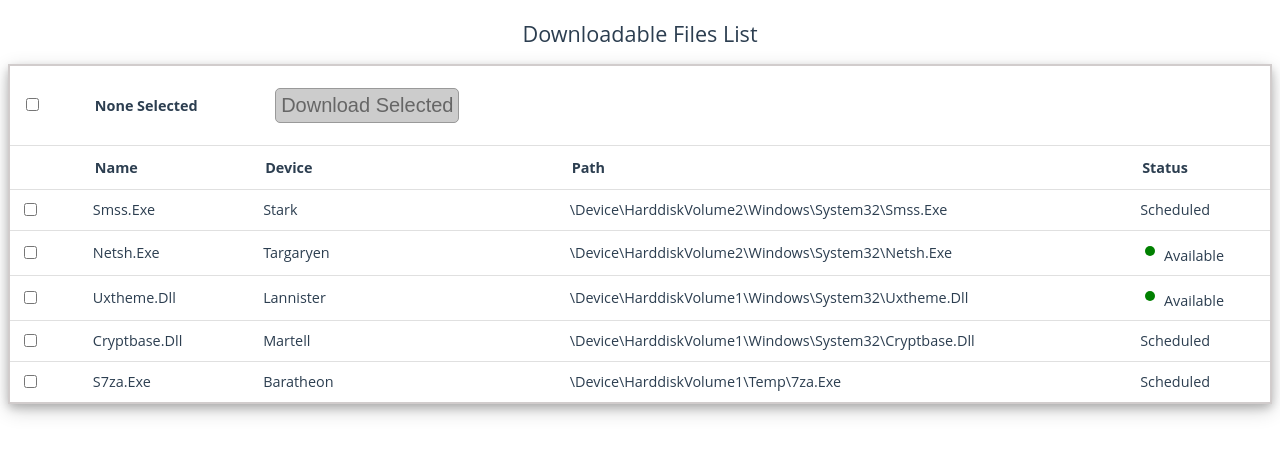
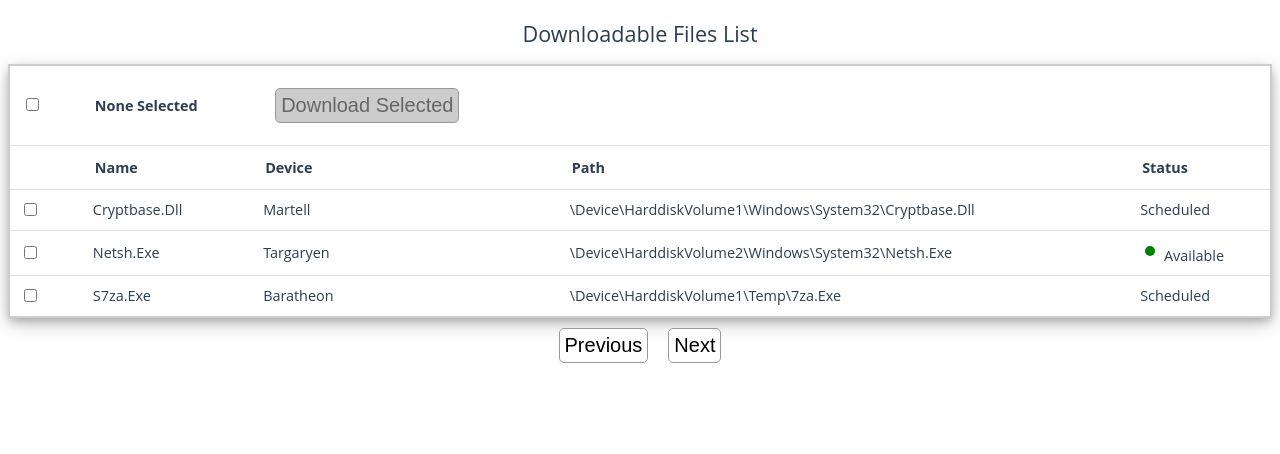
Before and after one commit to hvp130230/filedownloadtable, a Vue app: page / in a window 1280 px wide. Shown: the top 454 px of the page. Built offline with nearby package versions, Linux system fonts and the light colour scheme; the HTML template or start-up script is replaced by a standard one.

Commit message:
basic sorting and pagination added

```diff
--- a/src/App.vue
+++ b/src/App.vue
@@ -1,6 +1,6 @@
 <template>
   <div id="app">
-    <VueTable :data="tableData" />
+    <VueTable :data="tableData" defaultSort="name" pageSize=3 />
   </div>
 </template>
 
--- a/src/components/VueTable.vue
+++ b/src/components/VueTable.vue
@@ -33,14 +33,27 @@
         </tr>
         <tr>
           <th colspan="1"></th>
-          <th scope="col" v-for="(col, index) in cols" :key="index">
+          <th
+            scope="col"
+            v-for="(col, index) in cols"
+            :key="index"
+            @click="sort(col)"
+          >
             {{ col }}
+            <i
+              :class="{
+                'fa fa-caret-down':
+                  sortByDir == 'asc' && sortByField == col,
+                'fa fa-caret-up':
+                  sortByDir == 'desc' && sortByField == col,
+              }"
+            ></i>
           </th>
         </tr>
       </thead>
       <tbody>
         <tr
-          v-for="(row, rowIdx) in data"
+          v-for="(row, rowIdx) in sortedData"
           :key="rowIdx"
           :class="{ 'tbl-row-selected': selected.indexOf(row.name) > -1 }"
         >
@@ -66,19 +79,28 @@
         </tr>
       </tbody>
     </table>
+    <button class="btn" @click="prevPage">
+      <i class="fa fa-caret-left"></i> Previous
+    </button>
+    <button class="btn" @click="nextPage">
+      Next <i class="fa fa-caret-right"></i>
+    </button>
     <dialog open id="dialog" v-if="showDialog">
       <div class="dialog-header">
-        <div class="title">
-          Downloadable Content
-        </div>
+        <div class="title">Downloadable Content</div>
         <button class="btn-close" @click="closeDialog">
           <i class="fa fa-close"></i>
         </button>
       </div>
       <h4>Available Content</h4>
       <div v-if="availableContent && availableContent.length > 0">
-        <div v-for="(content, idx) in availableContent" :key="idx + content.path">
-          <span><b>{{ content.device }}</b></span>:
+        <div
+          v-for="(content, idx) in availableContent"
+          :key="idx + content.path"
+        >
+          <span
+            ><b>{{ content.device }}</b></span
+          >:
           {{ content.path }}
         </div>
       </div>
@@ -86,8 +108,13 @@
       <br />
       <h4>Scheduled Content</h4>
       <div v-if="scheduledContent && scheduledContent.length > 0">
-        <div v-for="(content, idx) in scheduledContent" :key="idx + content.path">
-          <span><b>{{ content.device }}</b></span>:
+        <div
+          v-for="(content, idx) in scheduledContent"
+          :key="idx + content.path"
+        >
+          <span
+            ><b>{{ content.device }}</b></span
+          >:
           {{ content.path }}
         </div>
       </div>
@@ -102,6 +129,8 @@ export default {
   name: "VueTable",
   props: {
     data: Array,
+    defaultSort:String,
+    pageSize:String
   },
   data() {
     return {
@@ -113,16 +142,38 @@ export default {
       dialogContent: [],
       availableContent: [],
       scheduledContent: [],
+      sortByField: "name",
+      sortByDir: "asc",
+      pageSizeNo: "5",
+      currentPage: "1",
     };
   },
   created() {
     if (this.data.length) this.cols = Object.keys(this.data[0]);
+    this.pageSizeNo = this.pageSize;
+    this.sortByField = this.defaultSort;
   },
   computed: {
     getSelectedCount() {
       return this.selected.length > 0
         ? "Selected " + this.selected.length
         : "None Selected";
+    },
+    sortedData() {
+      return this.data
+        .slice(0)
+        .sort((a, b) => {
+          if (a[this.sortByField] < b[this.sortByField])
+            return -1 * ((this.sortByDir === "desc") ? -1 : 1);
+          if (a[this.sortByField] > b[this.sortByField])
+            return 1 * ((this.sortByDir === "desc") ? -1 : 1);
+          return 0;
+        })
+        .filter((row, index) => {
+          let start = (this.currentPage - 1) * this.pageSizeNo;
+          let end = this.currentPage * this.pageSizeNo;
+          if (index >= start && index < end) return true;
+        });
     },
   },
   methods: {
@@ -161,6 +212,19 @@ export default {
         acc[cur[property]] = [...(acc[cur[property]] || []), cur];
         return acc;
       }, {});
+    },
+    sort(colName) {
+      if (colName === this.sortByField) {
+        this.sortByDir = this.sortByDir === "asc" ? "desc" : "asc";
+      }
+      this.sortByField = colName;
+    },
+    nextPage() {
+      if (this.currentPage * this.pageSizeNo < this.data.length)
+        this.currentPage++;
+    },
+    prevPage: function () {
+      if (this.currentPage > 1) this.currentPage--;
     },
   },
   watch: {
```
